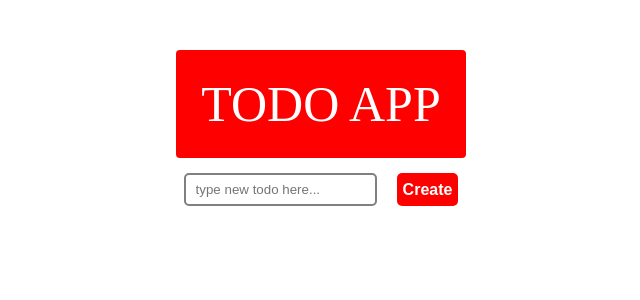
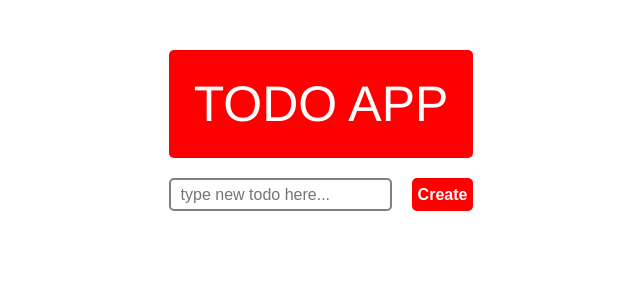
Before and after one commit to mandibence/todoApp, a React (Create React App) app in the folder myapp/: page / in a window 1280 px wide. Shown: the top 300 px of the page, without its empty margins (319-959 px from the left). Built offline with nearby package versions, Linux system fonts and the light colour scheme.

Commit message:
finishing the styling and adding a clear input field feature

```diff
--- a/myapp/src/components/Main.js
+++ b/myapp/src/components/Main.js
@@ -33,6 +33,12 @@ export default function Main() {
     }
     function handleClick() {
         dispatch(addNewTodo(newTodo))
+        setNewTodo(
+            {
+                id: "",
+                todoName: "",
+            }
+        )
     }
 
     function deleteTodo(id) {
@@ -42,8 +48,14 @@ export default function Main() {
     return (
         <div>
             <div className="newTodoContainer">
-                <input className="newTodoInput" placeholder="type new todo here..." onChange={handleChange} />
-                <button className="newTodoButton" onClick={handleClick}>Create</button>
+                <input className="newTodoInput"
+                    value={newTodo.todoName}
+                    placeholder="type new todo here..."
+                    onChange={handleChange} />
+                <button className="newTodoButton"
+                    onClick={handleClick}
+                    id="createButton">Create
+                </button>
             </div>
             <div className="todoListContainer">
                 <ul>
--- a/myapp/src/css/General.css
+++ b/myapp/src/css/General.css
@@ -1,4 +1,5 @@
 body {
     margin: 0px;
     padding: 0px;
+    font-family: Helvetica, sans-serif;
 }
--- a/myapp/src/css/Header.css
+++ b/myapp/src/css/Header.css
@@ -1,11 +1,12 @@
 .header {
     display: flex;
     justify-content: center;
+    margin-bottom:5px;
 }
 
 .header-text {
     border: 1px;
-    border-radius: 4px;
+    border-radius: 5px;
     color: white;
     font-size: 50px;
     background-color: red;
--- a/myapp/src/css/Main.css
+++ b/myapp/src/css/Main.css
@@ -1,9 +1,10 @@
 .newTodoInput {
-    margin-right:20px;
-    padding-left:10px;
+    margin-right: 20px;
+    padding-left: 10px;
     border-color: gray;
     border-radius: 5px;
     border-style: solid;
+    font-size: 16px;
 }
 
 .newTodoButton {
@@ -44,17 +45,17 @@ ul {
 }
 
 .todoName {
-    font-size:25px;
-    margin-right:12px;
+    font-size: 25px;
+    margin-right: 12px;
 }
 
 .todoDeleteButton {
     margin-left: auto;
-    height:33px;
-    color:white;
-    font-size:16px;
-    font-weight:bold;
-    background-color:red;
+    height: 33px;
+    color: white;
+    font-size: 16px;
+    font-weight: bold;
+    background-color: red;
     border-radius: 5px;
     border-style:  none;
 }
```
